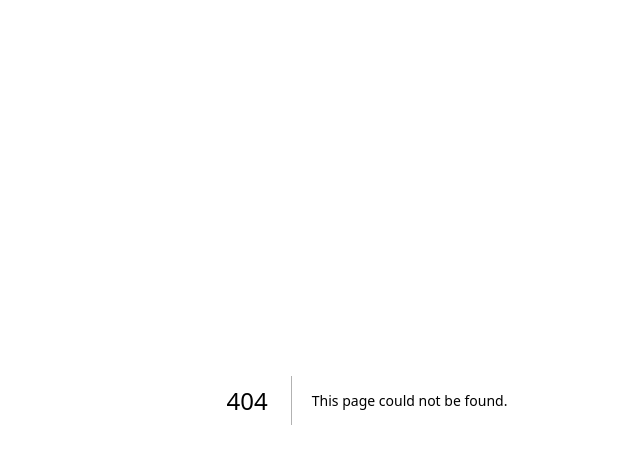
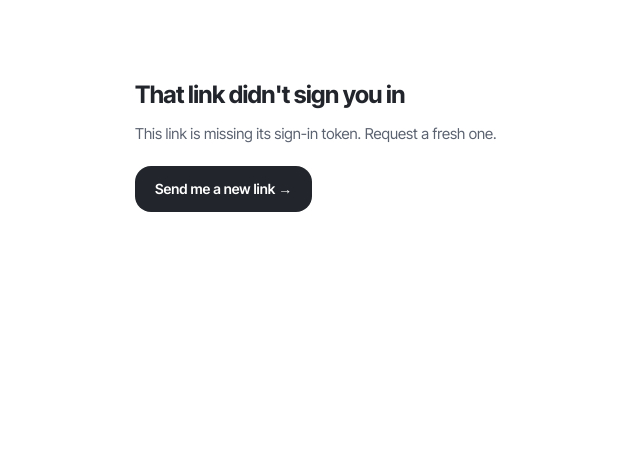
Before and after one commit to juriekriel/ngjfi-platform, a Next.js app: page /auth/confirm in a window 1280 px wide. Before the commit this address had no page. Shown: the top 464 px of the page, without its empty margins (273-913 px from the left). Built offline with nearby package versions, Linux system fonts and the light colour scheme; no server answers.

Commit message:
fix(auth): sign-in links work in any browser; failures explained, not looped (#60)

```diff
--- a/src/app/access/AccessForm.tsx
+++ b/src/app/access/AccessForm.tsx
@@ -1,6 +1,7 @@
 "use client";
 
 import { useEffect, useMemo, useState } from "react";
+import { sendError } from "@/lib/authLinks";
 import Link from "next/link";
 import { getSupabaseBrowser } from "@/lib/supabaseClient";
 
@@ -59,7 +60,7 @@ export default function AccessForm() {
       }
     }
 
-    let otpError: { message: string } | null = null;
+    let otpError: { message: string; code?: string; status?: number } | null = null;
     try {
       const { error } = await sb.auth.signInWithOtp({
         email: email.trim(),
@@ -68,13 +69,20 @@ export default function AccessForm() {
             typeof window !== "undefined" ? `${window.location.origin}/build` : undefined,
         },
       });
-      otpError = error;
+      otpError = error ? { message: error.message, code: (error as { code?: string }).code, status: error.status } : null;
     } catch (e) {
       otpError = { message: e instanceof Error ? e.message : "unknown error" };
     }
 
     setBusy(false);
     if (otpError) {
+      // Say what actually happened when we know (the email rate limit is the
+      // usual one); the generic wording is only for the unknown.
+      const specific = sendError(otpError);
+      if (specific && !(mode === "request" && requestRecorded)) {
+        setError(specific);
+        return;
+      }
       setError(
         mode === "request"
           ? requestRecorded
--- /dev/null
+++ b/src/app/auth/confirm/page.tsx
@@ -0,0 +1,69 @@
+"use client";
+
+/**
+ * /auth/confirm — where every sign-in email lands.
+ *
+ * The email link carries a one-time token (token_hash). Verifying it here
+ * creates the session in WHATEVER browser opens the link — the phone's mail
+ * app, a different browser, a different device — unlike the default PKCE
+ * link, which only works in the exact browser tab that requested it and
+ * breaks when a newer link has been requested since. That fragility was the
+ * "sign-in loop": the link arrived, no session was made, /build said "Not
+ * signed in".
+ *
+ * Needs the Supabase email templates to point here — see docs/AUTH_EMAILS.md.
+ * The old ?code= (PKCE) links still work through /build as before.
+ */
+import { Suspense, useEffect, useMemo, useState } from "react";
+import Link from "next/link";
+import { useSearchParams } from "next/navigation";
+import { getSupabaseBrowser } from "@/lib/supabaseClient";
+import { linkError, otpType, safeNext } from "@/lib/authLinks";
+
+export default function ConfirmPage() {
+  return (
+    <Suspense fallback={<Frame><p className="text-[15px] text-ink-2">Signing you in…</p></Frame>}>
+      <Confirm />
+    </Suspense>
+  );
+}
+
+function Confirm() {
+  const q = useSearchParams();
+  const sb = useMemo(() => getSupabaseBrowser(), []);
+  const [err, setErr] = useState<string | null>(null);
+
+  useEffect(() => {
+    const next = safeNext(q.get("next"));
+    const fromUrl = linkError(window.location.search, window.location.hash);
+    if (fromUrl) return setErr(fromUrl);
+    const tokenHash = q.get("token_hash");
+    if (!sb) return setErr("Sign-in isn't configured for this site.");
+    if (!tokenHash) return setErr("This link is missing its sign-in token. Request a fresh one.");
+
+    sb.auth.verifyOtp({ token_hash: tokenHash, type: otpType(q.get("type")) }).then(({ error }) => {
+      if (error) setErr(linkError("", `error_description=${encodeURIComponent(error.message)}`) ?? error.message);
+      else window.location.replace(next);
+    });
+  }, [q, sb]);
+
+  return (
+    <Frame>
+      {err ? (
+        <>
+          <h1 className="text-[24px] font-bold leading-tight tracking-tight">That link didn&apos;t sign you in</h1>
+          <p className="mt-3 text-[15px] leading-relaxed text-ink-2">{err}</p>
+          <Link href="/access" className="mt-5 inline-block rounded-lg bg-ink px-5 py-3 text-[14px] font-semibold text-paper no-underline">
+            Send me a new link →
+          </Link>
+        </>
+      ) : (
+        <p className="text-[15px] text-ink-2" role="status">Signing you in…</p>
+      )}
+    </Frame>
+  );
+}
+
+function Frame({ children }: { children: React.ReactNode }) {
+  return <main className="mx-auto max-w-lg px-6 py-20">{children}</main>;
+}
--- a/src/app/build/Console.tsx
+++ b/src/app/build/Console.tsx
@@ -22,6 +22,7 @@ import {
 } from "@/components/console/Bands";
 import SurveyWizard from "@/components/console/SurveyWizard";
 import { ConsultingRequestsBand, useConsultingRequests } from "@/components/console/ConsultingRequests";
+import { linkError } from "@/lib/authLinks";
 import { ApplicationsBand, NoHouse, OrgManagePanel, useApplications } from "@/components/console/Onboarding";
 
 /**
@@ -117,19 +118,33 @@ export default function Console() {
       </Shell>
     );
 
-  if (!ctx?.signed_in)
+  if (!ctx?.signed_in) {
+    // Arriving from a sign-in link that didn't create a session used to look
+    // exactly like never having signed in — a silent loop. Say why instead.
+    const fromLink =
+      typeof window !== "undefined"
+        ? linkError(window.location.search, window.location.hash) ??
+          (new URLSearchParams(window.location.search).has("code")
+            ? "That link was opened in a different browser than the one that asked for it, or a newer link has been requested since. Request a fresh link and open it on this device — or use the newest email."
+            : null)
+        : null;
     return (
       <Shell tier="" scope={null} ctx={null} onScope={() => {}}>
-        <Band letter="—" title="Not signed in" gloss="The Index is the working engine behind jfindx.org. It needs a ministry email and a one-time sign-in link.">
+        <Band
+          letter="—"
+          title={fromLink ? "That link didn't sign you in" : "Not signed in"}
+          gloss={fromLink ?? "The Index is the working engine behind jfindx.org. It needs a ministry email and a one-time sign-in link."}
+        >
           <Link
             href="/access"
             className="inline-block rounded-lg bg-ink px-5 py-3 text-[14px] font-semibold text-paper no-underline hover:bg-ink/90"
           >
-            Sign in →
+            {fromLink ? "Send me a new link →" : "Sign in →"}
           </Link>
         </Band>
       </Shell>
     );
+  }
 
   const tier = scope ? TIER_LABEL[scope.kind] : "";
 
--- /dev/null
+++ b/src/lib/authLinks.ts
@@ -0,0 +1,47 @@
+/**
+ * Sign-in link helpers — pure, no imports, unit-tested (tests/authLinks.test.ts).
+ */
+
+/**
+ * Where to send someone after a sign-in link. Only a same-site path is ever
+ * followed ("/build", "/shoreline/dashboard"); anything else — an absolute
+ * URL, "//evil.example", a backslash trick — falls back to /build, so a
+ * crafted link can't bounce a freshly signed-in person to another site.
+ */
+export function safeNext(next: string | null | undefined): string {
+  if (!next) return "/build";
+  if (!next.startsWith("/") || next.startsWith("//") || next.includes("\\") || /[\u0000-\u001f]/.test(next)) return "/build";
+  return next;
+}
+
+/** The OTP types a sign-in email can carry (Supabase verifyOtp). */
+export const EMAIL_OTP_TYPES = ["email", "magiclink", "signup", "invite", "recovery", "email_change"] as const;
+export type EmailOtpType = (typeof EMAIL_OTP_TYPES)[number];
+export function otpType(t: string | null | undefined): EmailOtpType {
+  return (EMAIL_OTP_TYPES as readonly string[]).includes(t ?? "") ? (t as EmailOtpType) : "email";
+}
+
+/**
+ * A sign-in failure Supabase reports back in the URL — as ?error=… or
+ * #error=… — turned into plain words. Null when there isn't one.
+ */
+export function linkError(search: string, hash: string): string | null {
+  const q = new URLSearchParams(search.replace(/^\?/, ""));
+  const h = new URLSearchParams(hash.replace(/^#/, ""));
+  const code = q.get("error_code") ?? h.get("error_code");
+  const desc = q.get("error_description") ?? h.get("error_description");
+  if (!code && !desc && !q.get("error") && !h.get("error")) return null;
+  if (code === "otp_expired" || /expired|invalid/i.test(desc ?? ""))
+    return "That sign-in link has expired or has already been used. Links work once, for about an hour — request a fresh one.";
+  return desc ? desc.replace(/\+/g, " ") : "That sign-in link didn't work. Request a fresh one.";
+}
+
+/** Supabase's email rate limit, in words a person can act on. */
+export function sendError(err: { message?: string; code?: string; status?: number } | null): string | null {
+  if (!err) return null;
+  if (err.code === "over_email_send_rate_limit" || err.status === 429 || /rate limit/i.test(err.message ?? ""))
+    return "Too many sign-in emails have been sent in the last hour. Wait a few minutes and try again — if you already requested one, use the newest email.";
+  if (/only request this after/i.test(err.message ?? ""))
+    return "A link was sent less than a minute ago. Check your inbox, or wait a moment and try again.";
+  return null;
+}
```
Also changed, not shown: 2 other files (tests, documents, lock files or other folders).
